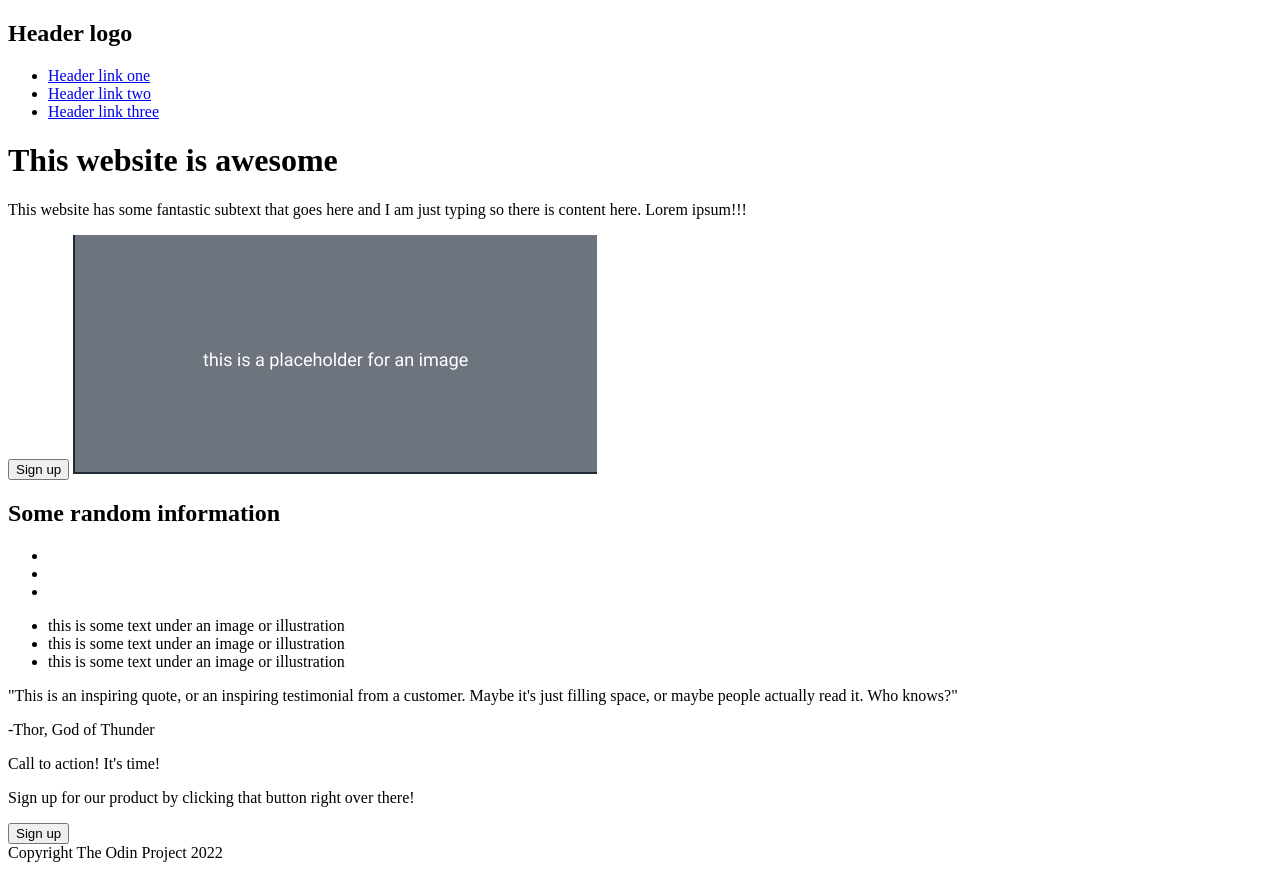
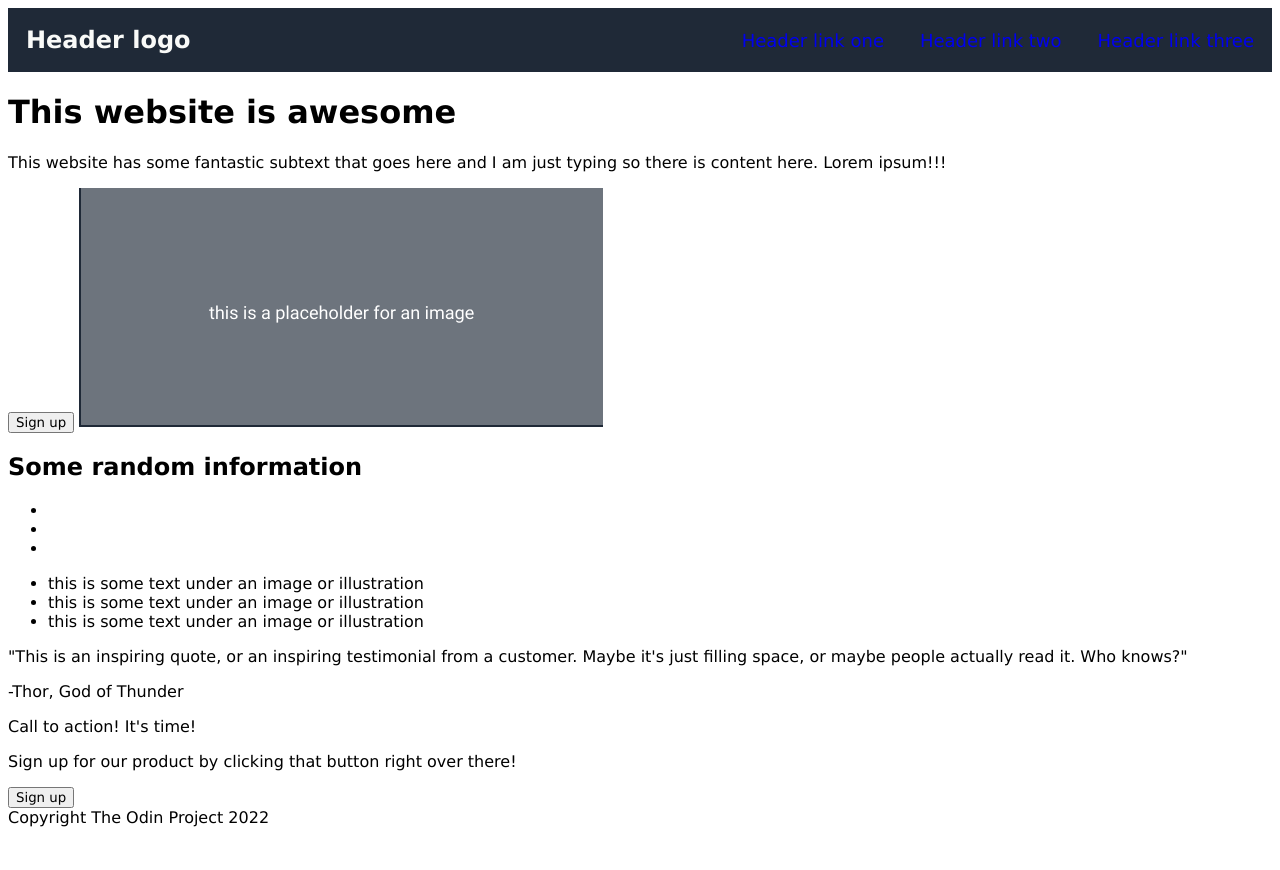
Before and after one commit to califernication/flexboxlanding, a plain HTML site: page index.html in a window 1280 px wide. After the commit the page ends 835 px from the top, so only its background shows below. Drawn offline with Linux system fonts and the light colour scheme.

Commit message:
Section 1 initial CSS code

```diff
--- a/index.html
+++ b/index.html
@@ -3,7 +3,7 @@
 <head>
     <meta charset="UTF-8">
     <title>Landing Page</title>
-    <link rel="stylesheet" href="style.css">
+    <link rel="stylesheet" href="styles.css">
 </head>
 <body>
     <div class="header">
--- a/styles.css
+++ b/styles.css
@@ -0,0 +1,31 @@
+* {
+    font-family: "Lucida Grande";
+    text-decoration: none;
+}
+
+.header {
+    display: flex;
+    justify-content: space-between;
+    background-color: #1F2937;
+}
+
+.header .logo {
+    font-size: 24px;
+    color: #F9FAF8;
+    margin: 18px;
+}
+
+.header .links {
+    display: flex;
+    align-items: center;
+    gap: 36px;
+
+    list-style: none;
+    font-size: 18px;
+    color: #E5E7EB;
+    margin: 18px;
+}
+
+.header .links a:visited {
+    color: #E5E7EB;
+}
```
